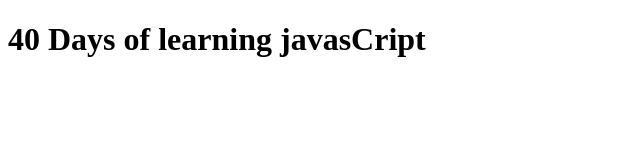
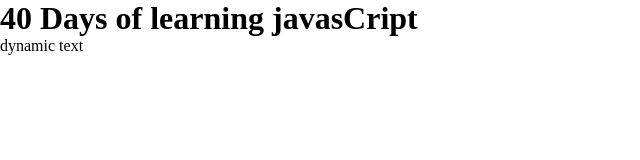
Before and after one commit to XasanMahadCusmaan1/40-Days-of-learning-javasCript, a plain HTML site: page Day-01/index.html in a window 1280 px wide. Shown: the whole page, without its empty margins (0-640 px from the left). Drawn offline with Linux system fonts and the light colour scheme.

Commit message:
complete day-01 of 40 days of javasCript

```diff
--- a/Day 01/index.html
+++ b/Day-01/index.html
@@ -1,11 +1,20 @@
 <!DOCTYPE html>
 <html lang="en">
+
 <head>
     <meta charset="UTF-8">
     <meta name="viewport" content="width=device-width, initial-scale=1.0">
     <title>Day 01 | 40 Days of learning javasCript</title>
+    <link rel="stylesheet" href="style.css">
+    <script defer src="script.js"></script>
 </head>
+
 <body>
     <h1>40 Days of learning javasCript</h1>
+
+    <div id="someId">
+
+    </div>
 </body>
+
 </html>
--- /dev/null
+++ b/Day-01/script.js
@@ -0,0 +1,3 @@
+console.log("Hello world");
+console.log('hey javasCript')
+document.getElementById("someId").innerHTML = "dynamic text";
--- /dev/null
+++ b/Day-01/style.css
@@ -0,0 +1,5 @@
+*{
+    margin: 0px;
+    padding: 0px;
+    box-sizing: border-box;
+}
```
Also changed, not shown: Day 01/script.js (deleted), Day-01/readme.md (added).
